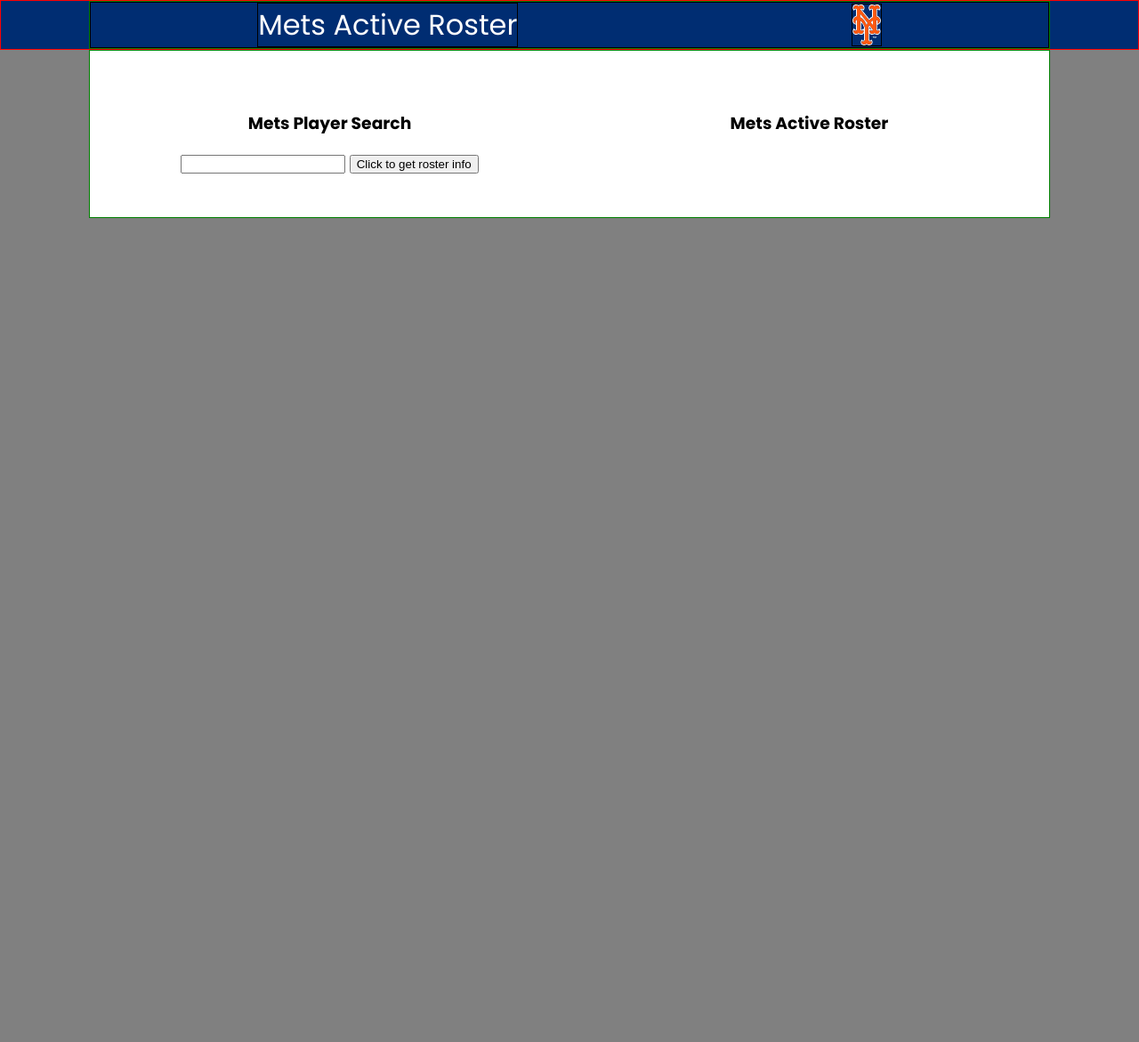
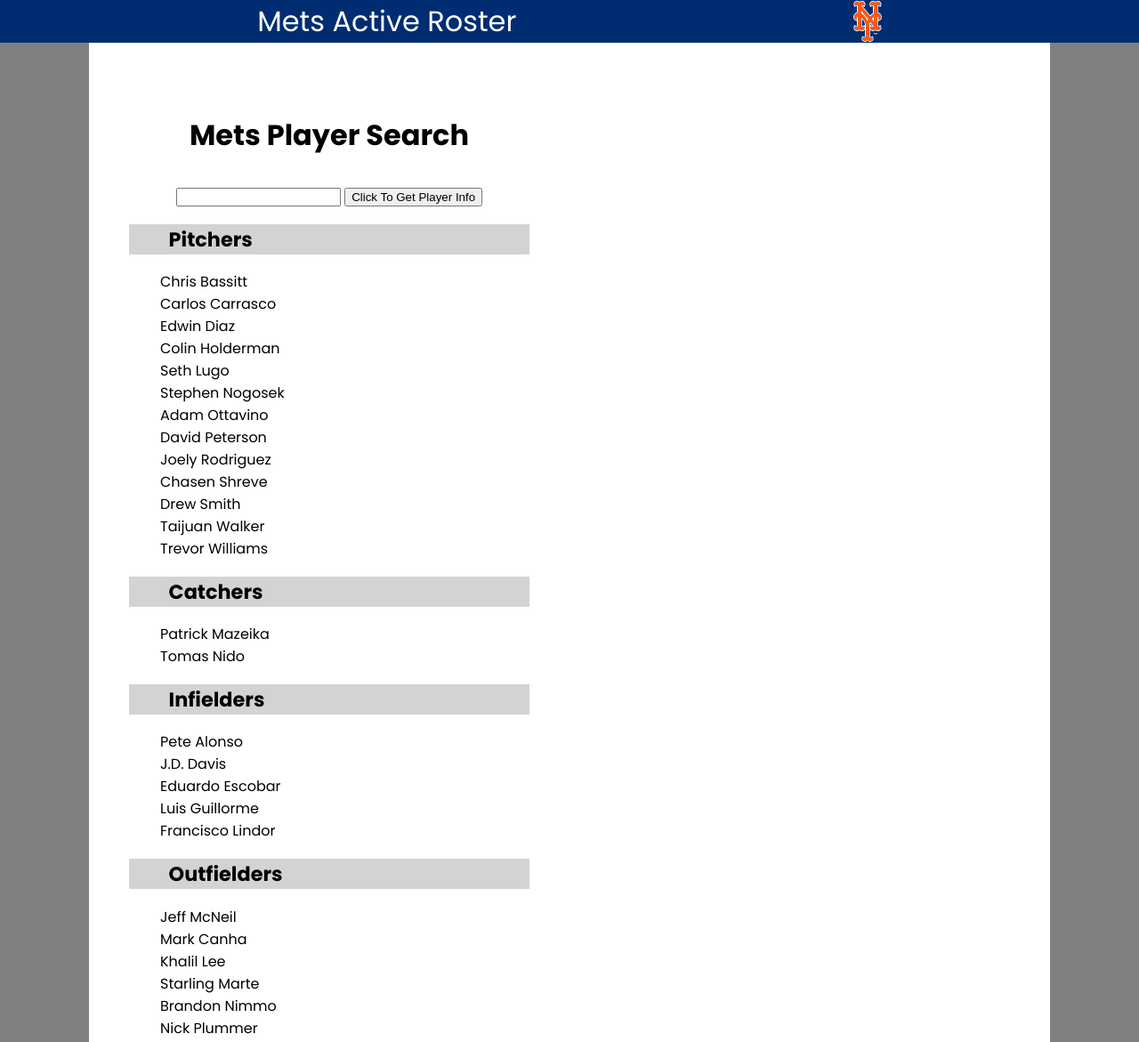
Before and after one commit to YNOT77/Mets-Baseball-Team-App, a plain HTML site: page index.html in a window 1280 px wide. Shown: the top 1171 px of the page at 89% size. Before the commit the page ends 800 px from the top, so only its background shows below. Drawn offline with Linux system fonts and the light colour scheme.

Commit message:
Added updated css and html files

```diff
--- a/index.html
+++ b/index.html
@@ -23,11 +23,60 @@
             <section class="left-col">
                 <h1>Mets Player Search</h1>
                 <input type="text">
-                <button>Click to get roster info</button>
+                <button>Click To Get Player Info</button>
+                <h2>Pitchers</h2>
+                <ul>
+                    <li>Chris Bassitt</li>
+                    <li>Carlos Carrasco</li>
+                    <li>Edwin Diaz</li>
+                    <li>Colin Holderman</li>
+                    <li>Seth Lugo</li>
+                    <li>Stephen Nogosek </li>
+                    <li>Adam Ottavino</li>
+                    <li>David Peterson</li>
+                    <li>Joely Rodriguez</li>
+                    <li>Chasen Shreve</li>
+                    <li>Drew Smith</li>
+                    <li>Taijuan Walker</li>
+                    <li>Trevor Williams</li>
+                </ul>
+                <h2>Catchers</h2>
+                <ul>
+                    <li>Patrick Mazeika</li>
+                    <li>Tomas Nido</li>
+                </ul>
+                <h2>Infielders</h2>
+                <ul>
+                    <li>Pete Alonso</li>
+                    <li>J.D. Davis</li>
+                    <li>Eduardo Escobar</li>
+                    <li>Luis Guillorme</li>
+                    <li>Francisco Lindor</li>
+                </ul>
+                <h2>Outfielders</h2>
+                <ul>
+                    <li>Jeff McNeil</li>
+                    <li>Mark Canha</li>
+                    <li>Khalil Lee</li>
+                    <li>Starling Marte</li>
+                    <li>Brandon Nimmo</li>
+                    <li>Nick Plummer</li>
+                </ul>
             </section>
-
             <section class="right-col">
-                <h1>Mets Active Roster</h1>
+                <h1>Player Info</h1>
+                <h2 id ="playerName"></h2>
+                <div class="picture">
+                    <img src="#" alt="player image" id="playerImage">
+                </div>
+                <ul>
+                    <li><span>Jersey Number: </span><span id="jerseyNumber"></span></li>
+                    <li><span>Position: </span><span id="position"></span></li>
+                    <li><span>Bats: </span><span id="bats"></span></li>
+                    <li><span>Throws: </span><span id="throws"></span></li>
+                    <li><span>Age: </span><span id="age"></span></li>
+                    <li><span>Nickname: </span><span id="nickname"></span></li>
+                </ul>
             </section>
         </div>
     </section>
--- a/main.css
+++ b/main.css
@@ -12,31 +12,32 @@
     width: 1080px;
     margin: 0 auto;
 }
-
+/* text */
+h1{
+    font-size: 2em;
+}
+h2{
+    font-size: 1.4em;
+}
 /* Navbar */
 section.navbar{
-    border: 1px solid red;
     background-color: #002d72;
     color: white;
   }
 
-div.container{
-    border: 1px solid green;
+
+ul{
+    list-style: none;
 }
-
 ul.nav-ul{
-    border: 1px solid black;
     padding: 0;
     margin: 0;
-    list-style: none;
     display: flex;
     flex-direction: row;
     justify-content: space-around;
-    /* height: auto; */
 }
 
 ul.nav-ul li{
-    border: 1px solid black;
     margin: 0;
     padding: 0;
     display: flex;
@@ -47,12 +48,10 @@
 
 ul.nav-ul li img{
     width: 1em;
-    /* align-self: center; */
 }
 
 /* Hero Section */
-.hero{
-}
+
 .hero .container{
     padding-top: 3em;
     padding-bottom: 3em;
@@ -66,3 +65,29 @@
     width: 50%;
     text-align: center;
 }
+.hero .right-col{
+    visibility: hidden;
+    text-align: left;
+}
+.hero .right-col ul{
+    padding-left: 6em;
+}
+.hero .left-col ul{
+    padding-left: 5em;
+    text-align: left;
+}
+.hero .left-col h2{
+    background-color: lightgray;
+    margin-left: 2em;
+    margin-right: 2em;
+    padding-left: 2em;
+    text-align: left;
+}
+.right-col .picture,
+.right-col h2,
+.right-col h1 {
+    text-align: center;
+}
+.picture img{
+    border-radius: 1em;
+}
--- a/main.js
+++ b/main.js
@@ -2,5 +2,22 @@
 
 
 async function apiRequest(){
+    const playerName = document.querySelector('input').value
+    try{
+        const response = await fetch(`https://mets-baseball-team-api.herokuapp.com/api/${playerName}`)
+        const data = await response.json()
+        console.log(data)
+        document.querySelector('.right-col').style.visibility = "visible"
+        document.getElementById("playerName").innerText = `${data['firstName']} ${data['lastName']}`
+        document.getElementById("playerImage").src = data['image']
 
+        document.getElementById("jerseyNumber").innerText = data['jerseyNumber']
+        document.getElementById("position").innerText = data['position']
+        document.getElementById("bats").innerText = data['bats']
+        document.getElementById("throws").innerText = data['throws']
+        document.getElementById("age").innerText = data['age']
+        document.getElementById("nickname").innerText = data['nickname']
+    }catch(error){
+        console.log(error)
+    }
 }
```
